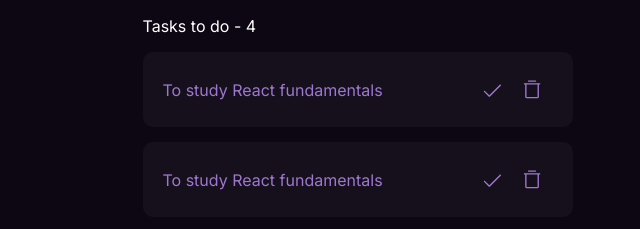
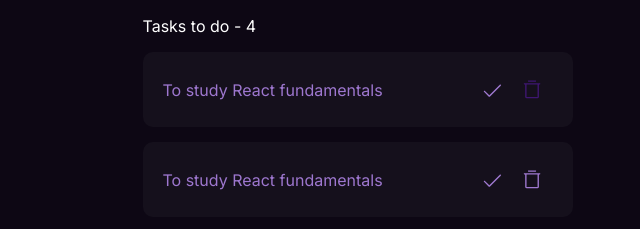
Before and after one commit to 21Trew/to-do_test, a plain HTML site: page index.html in a window 1280 px wide. In both pictures the pointer is over the button 1172 px from the left and 542 px from the top of the page. Shown: the part 453-682 px from the top of the page, 640-1280 px from the left. Drawn offline with Linux system fonts and the light colour scheme.

Commit message:
add hover to delete-icon

```diff
--- a/styles.css
+++ b/styles.css
@@ -157,7 +157,7 @@
     padding: 0;
 }
 
-.delete_task:first-child {
+.delete_task:hover {
     background: url(./images/TrashSimpleDark.svg) no-repeat center;
 }
 
```
